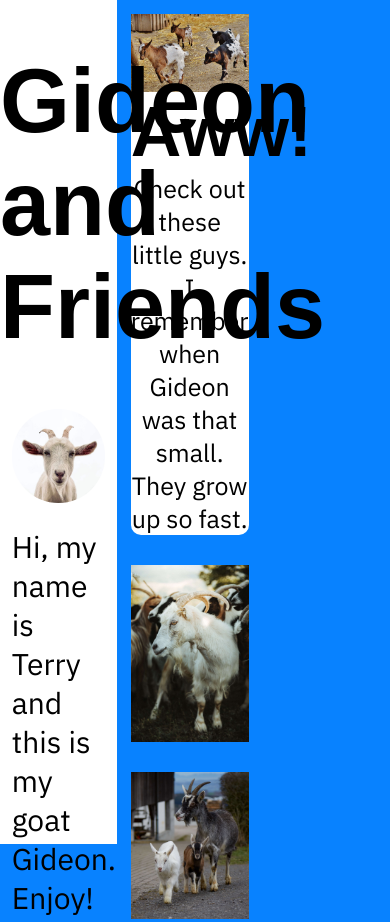
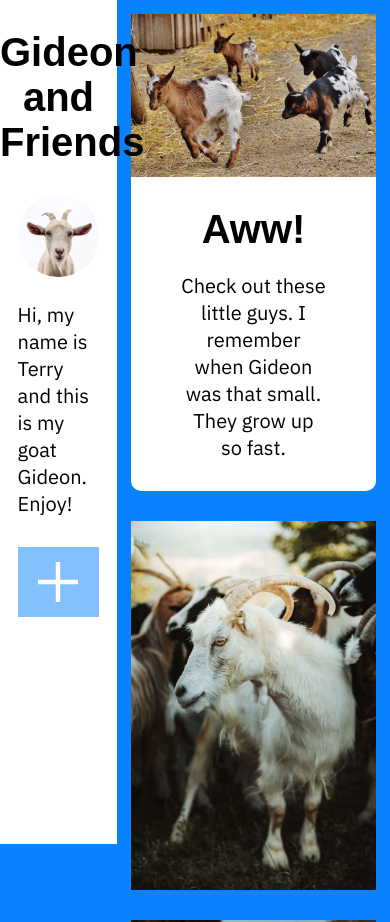
Before and after one commit to ldennen/terry-goat-blog_spring-code-jam, a plain HTML site: page index.html in a window 390 px wide. Shown: the top 922 px of the page. Drawn offline with Linux system fonts and the light colour scheme; a web font is replaced by a local one.

Commit message:
feat adaptive design for tablets

```diff
--- a/index.html
+++ b/index.html
@@ -35,9 +35,16 @@
           </li>
           <li class="post">
             <img src="./images/goat-4.jpg" alt="" class="post__image">
+            <div class="post__text">
+              <h2 class="post__title">Hangin Out</h2>
+              <p class="post__paragraph">These two sure look mighty comfy!</p>
           </li>
           <li class="post">
             <img src="./images/goat-5.jpg" alt="" class="post__image">
+            <div class="post__text">
+              <h2 class="post__title">Woah!</h2>
+              <p class="post__paragraph">What a view. Gideon's showing off that he got up there all by himself.</p>
+            </div>
           </li>
           <li class="post">
             <img src="./images/goat-6.jpg" alt="" class="post__image">
--- a/pages/index.css
+++ b/pages/index.css
@@ -17,17 +17,23 @@
 }
 
 .header {
-  margin: 50px 0;
+  margin: 30px 0;
 }
 
 .header__title {
   margin: 0;
   text-align: center;
-  font-size: 90px;
+  font-size: 50px;
+}
+
+@media screen and (max-width: 810px) {
+  .header__title {
+    font-size: 40px;
+  }
 }
 
 .profile {
-  width: 80%;
+  width: 70%;
   margin: 0 auto;
 }
 
@@ -38,13 +44,19 @@
 }
 
 .profile__text {
-  margin: 0 0 40px;
+  margin: 0 0 30px;
   font-size: 30px;
+}
+
+@media screen and (max-width: 810px) {
+  .profile__text {
+    font-size: 20px;
+  }
 }
 
 .button_type_add {
   background-image: url('../images/add-button.svg');
-  width: 90%;
+  width: 100%;
   height: 70px;
   fill: #000;
   border: none;
@@ -88,18 +100,46 @@
   text-align: center;
 }
 
+@media screen and (max-width: 1189px) {
+  .post {
+    width: 100%;
+  }
+}
+
 .post__image {
   width: 100%;
   display: block;
 }
 
+.post__text {
+  margin: auto 0;
+  padding: 0 20px;
+}
+
+@media screen and (max-width: 1189px) {
+  .post__text {
+    padding: 30px 50px;
+  }
+}
+
 .post__title {
-  font-size: 70px;
-  margin: 0;
+  font-size: 60px;
+  margin: 0 0 20px;
+}
 
+@media screen and (max-width: 810px) {
+  .post__title {
+    font-size: 40px;
+  }
 }
 
 .post__paragraph {
   font-size: 25px;
   margin: 0;
 }
+
+@media screen and (max-width: 810px) {
+  .post__paragraph {
+    font-size: 20px;
+  }
+}
```
